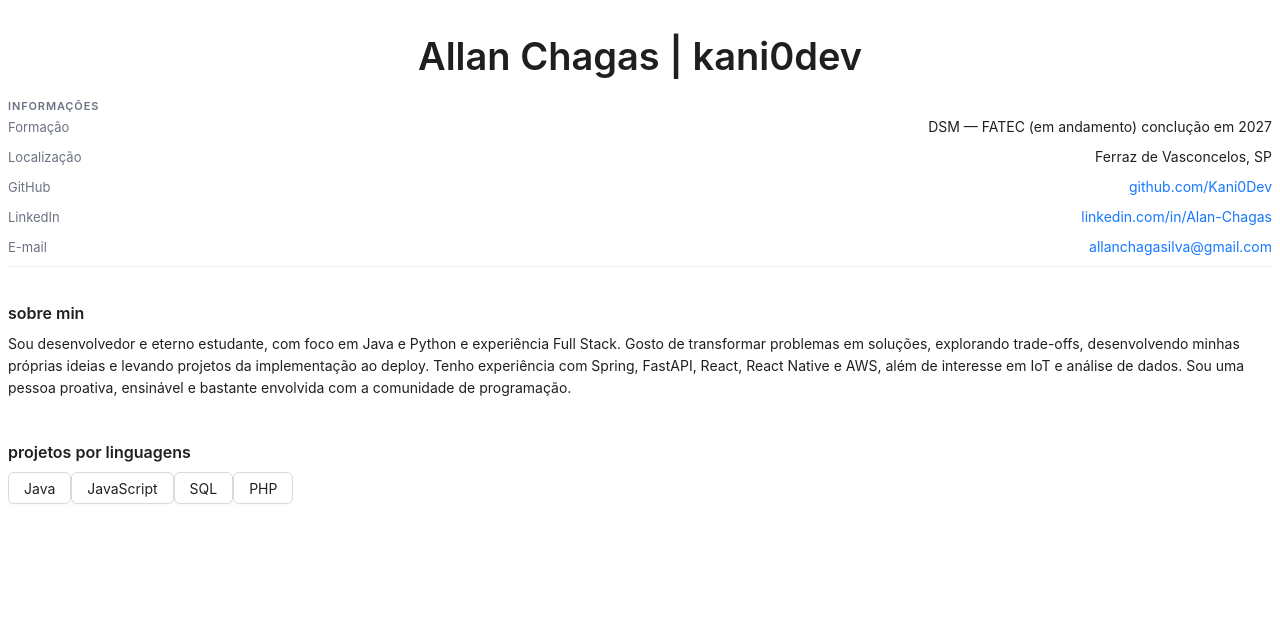
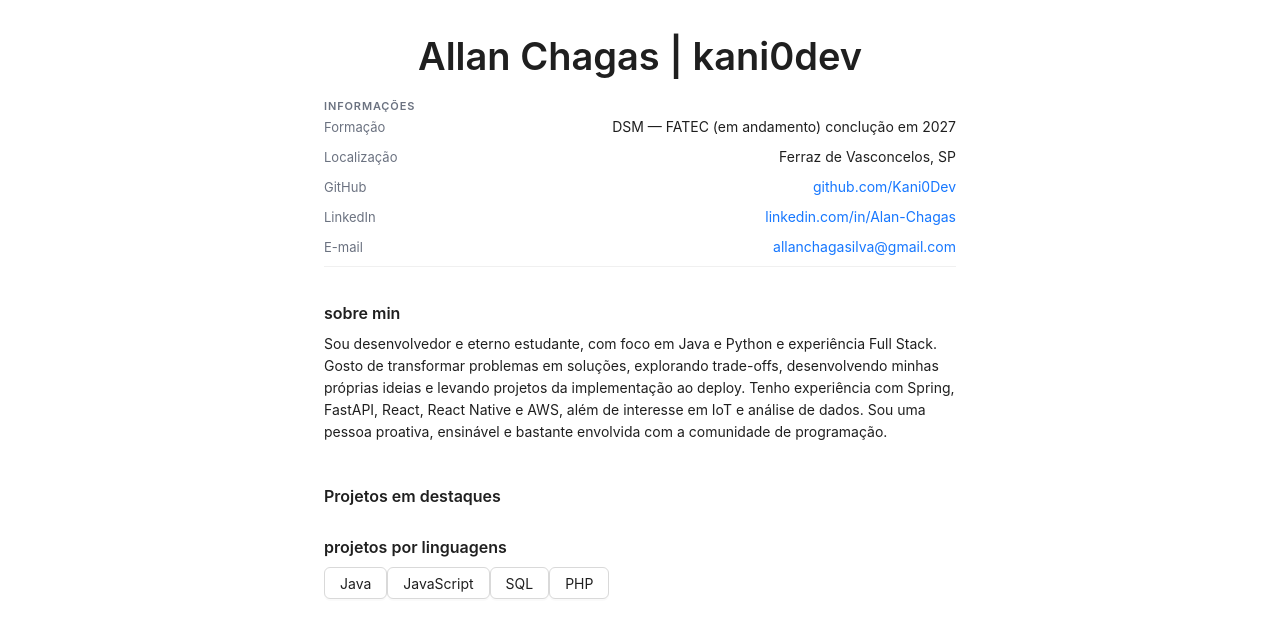
Before and after one commit to kani0dev/Meu-Portifolio, a React (Vite) app: page / in a window 1280 px wide. Shown: the top 638 px of the page. Built offline with nearby package versions, Linux system fonts and the light colour scheme.

Commit message:
centralized antd based layout

```diff
--- a/src/App.jsx
+++ b/src/App.jsx
@@ -2,7 +2,7 @@
 import './App.css'
 import LanguagesBTNS from "./assets/componets/LanguagesSection/btn/LinguagemsBTN.jsx";
 import CriarLanguagesModal from './assets/componets/LanguagesSection/modal/LanguagesModal.jsx';
-import { Typography, Divider, Space, Card, Flex } from 'antd';
+import { Typography, Divider, Space, Card, Flex, Row, Col } from 'antd';
 import Aboutme from './assets/componets/Aboutme/Aboutme.jsx';
 import ProjectLangContainer from './assets/componets/LanguagesSection/index.jsx';
 
@@ -11,23 +11,32 @@ const { Title, Paragraph, Text } = Typography;
 function App() {
 
  return (
-  <Flex
-  justify='center'
-  align='start
-  '
-  vertical
+  <Row
+  align="middle"
   >
-
+    <Col
+    span={6}
+    />
+    <Col
+      span={12}
+    >
+      <Flex
+      vertical
+      >
         <Aboutme/>
-
-        <Title
-        level={5}
-
-        >
+        <Title level={5}>
+          Projetos em destaques
+        </Title>
+        <Title level={5}>
           projetos por linguagens
         </Title>
         <ProjectLangContainer/>
-  </Flex>
+      </Flex>
+    </Col>
+    <Col
+    span={6}
+    />
+  </Row>
   );
 };
 
```
